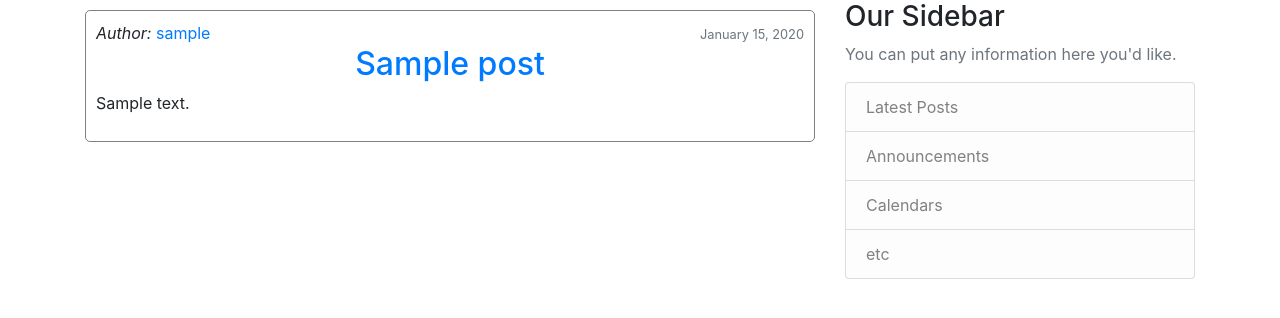
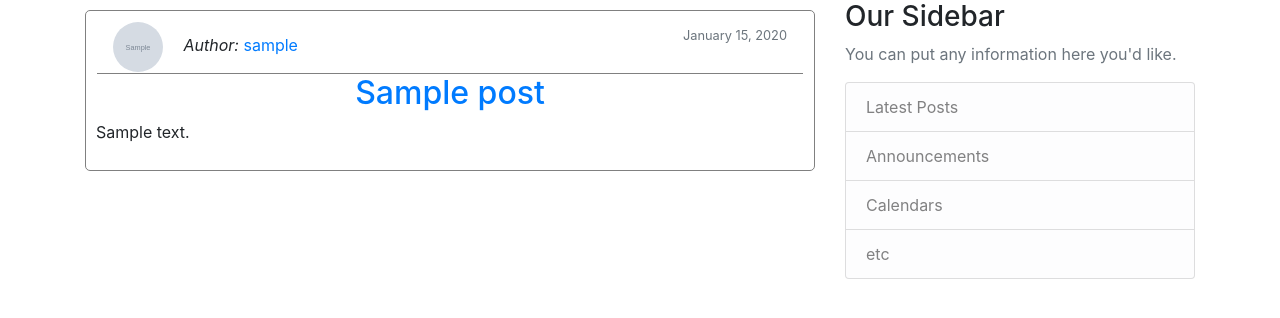
Before and after one commit to VadimKukuzia/blog-project, a Django app: page / in a window 1280 px wide. Shown: the part 56-374 px from the top of the page. Run offline with Django 3.2, Linux system fonts and the light colour scheme; tables that the repository leaves empty hold one stand-in row (values such as "Sample post"); grey boxes marked "Sample" are stand-in pictures.

Commit message:
Minor fix

```diff
--- a/templates/blog/index.html
+++ b/templates/blog/index.html
@@ -14,8 +14,9 @@ Homepage
 {% block content %}
     {% for post in posts %}
         <div class="container" style="margin-top: 10px; border-radius: 5px; border: 1px solid grey; padding: 10px;">
-            <div class="row justify-content-between">
+            <div class="row justify-content-between" style="border-bottom: 1px solid grey; padding: 1px; margin-left: 1px; margin-right: 1px">
                 <div class="col-md-auto">
+                    <img class="rounded-circle" src="{{ post.author.profile.image.url }}" style="height: 50px;width: 50px;margin-right: 16px;">
                     <i>Author:</i>
                     <a href="#">{{ post.author }}</a>
                 </div>
```
